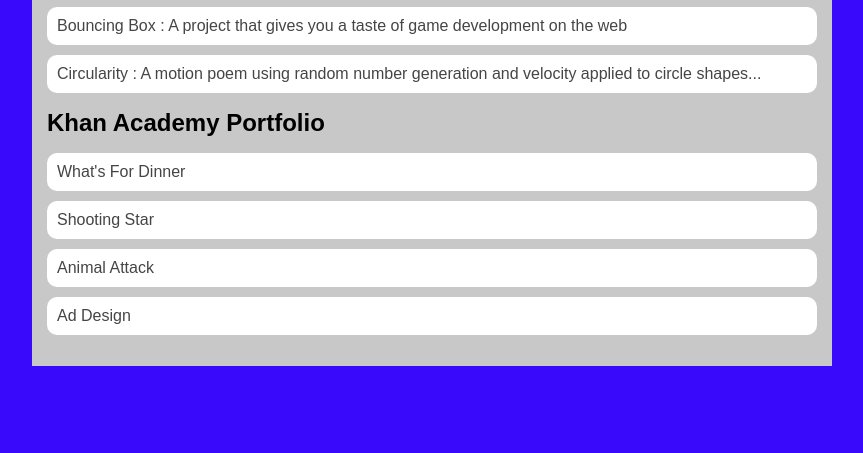
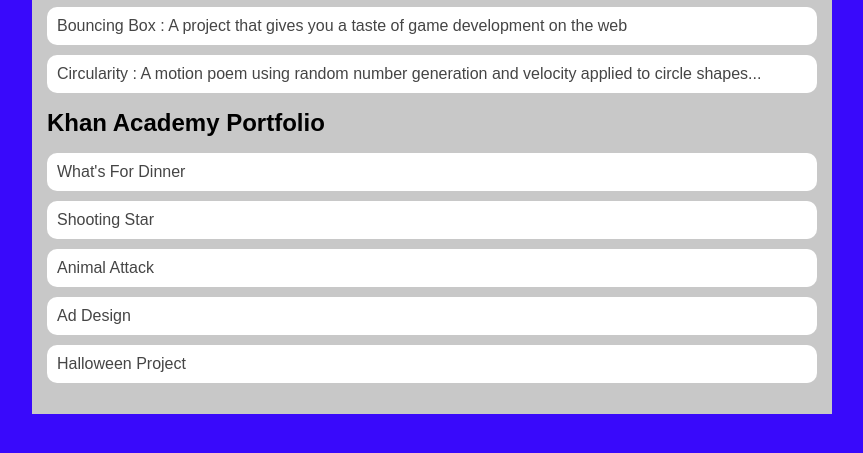
Before and after one commit to ColinMorganCode/ColinMorganCode.github.io, a plain HTML site: page portfolio.html in a window 1280 px wide. Shown: the part 197-650 px from the top of the page, without its empty margins (208-1071 px from the left). Drawn offline with Linux system fonts and the light colour scheme.

Commit message:
Halloween Project Added

```diff
--- a/portfolio.html
+++ b/portfolio.html
@@ -31,6 +31,7 @@
                 <li><a href="http://khanacademy.org/computer-programming/spin-off-of-project-shooting-star/5300220378660864?authuser=0">Shooting Star</a></li>
                 <li><a href="https://www.khanacademy.org/computer-programming/spin-off-of-project-animal-attack/5981943461494784?authuser=0">Animal Attack</a></li>
                 <li><a href="https://www.khanacademy.org/computer-programming/spin-off-of-project-ad-design/6000529408180224">Ad Design</a></li>
+                <li><a href="https://www.khanacademy.org/computer-programming/halloween-project/5047544878383104">Halloween Project</a></li>
             </ul>
         </div>
       </main>
```
